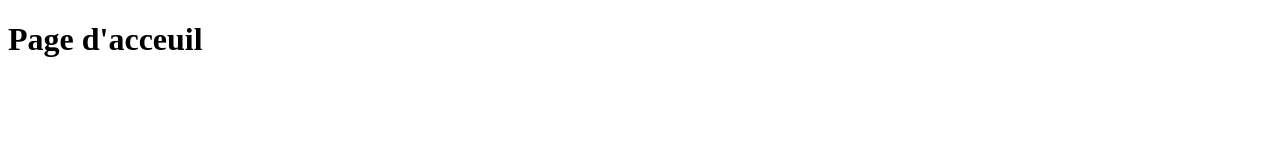
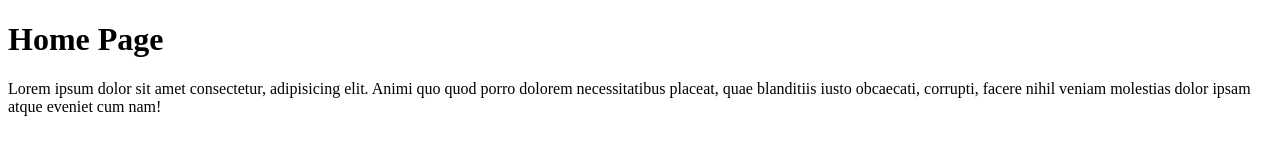
Before and after one commit to arcanom/git-test2, a plain HTML site: page index.html in a window 1280 px wide. Drawn offline with Linux system fonts and the light colour scheme.

Commit message:
amélioration de la page d'acceuil
Ajout d'un paragraphe

```diff
--- a/index.html
+++ b/index.html
@@ -7,6 +7,8 @@
     <title>Document</title>
 </head>
 <body>
-    <h1>Page d'acceuil</h1>
+    <h1>Home Page</h1>
+
+    <p>Lorem ipsum dolor sit amet consectetur, adipisicing elit. Animi quo quod porro dolorem necessitatibus placeat, quae blanditiis iusto obcaecati, corrupti, facere nihil veniam molestias dolor ipsam atque eveniet cum nam!</p>
 </body>
 </html>
```
